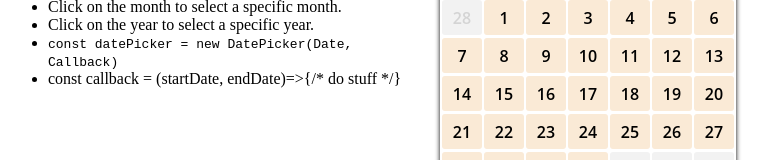
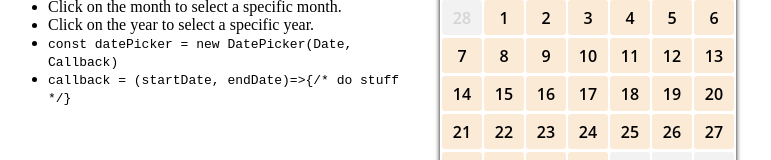
Before and after one commit to seegg/date-picker, a website built with webpack: page index.html in a window 1280 px wide. Shown: the part 191-351 px from the top of the page, without its empty margins (252-1023 px from the left). Built offline with nearby package versions, Linux system fonts and the light colour scheme.

Commit message:
fix html formatting

```diff
--- a/index.html
+++ b/index.html
@@ -22,7 +22,7 @@
         <li>Click on the month to select a specific month.</li>
         <li>Click on the year to select a specific year.</li>
         <li><code>const datePicker = new DatePicker(Date, Callback)</code></li>
-        <li>const callback = (startDate, endDate)=>{/* do stuff */}</code></li>
+        <li><code> callback = (startDate, endDate)=>{/* do stuff */}</code></li>
       </ul>
     </div>
     <div class="pickers-container">
```
